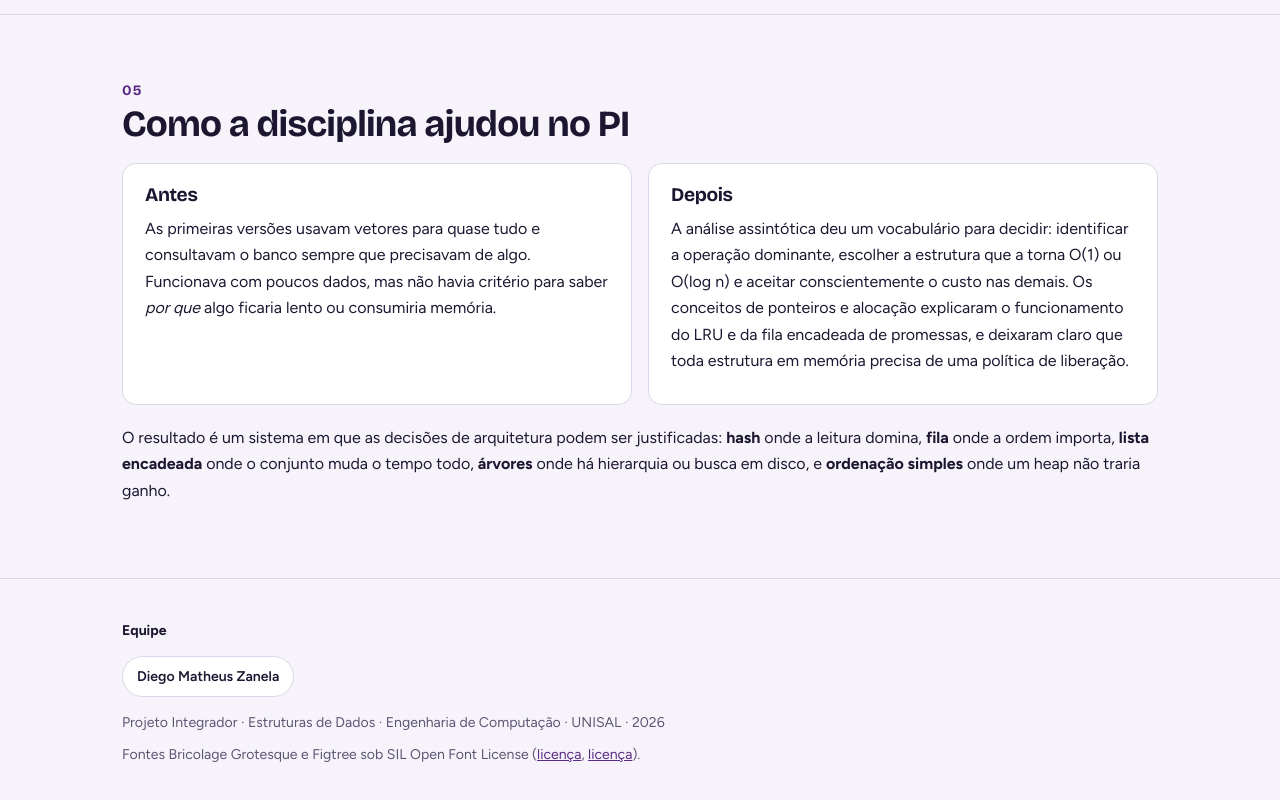
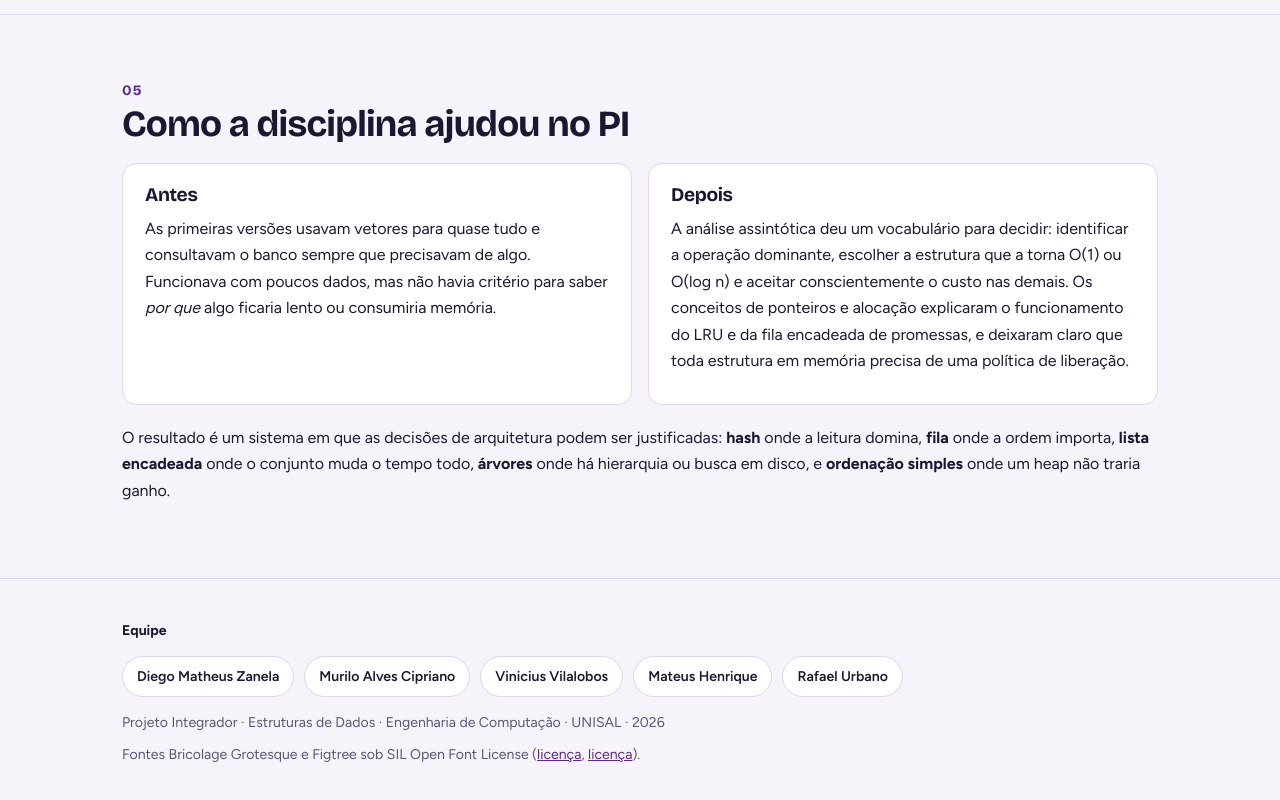
Before and after one commit to Diegoz14/ADC2-Estrutura-de-dados, a plain HTML site: page index.html in a window 1280 px wide. Shown: the part 8525-9325 px from the top of the page. Drawn offline with Linux system fonts and the light colour scheme.

Commit message:
Adiciona integrantes da equipe

```diff
--- a/index.html
+++ b/index.html
@@ -374,7 +374,7 @@ footer{padding:40px 0 60px;border-top:1px solid var(--line);color:var(--muted);f
 
 <footer><div class="wrap">
   <b style="color:var(--text)">Equipe</b>
-  <div class="team"><span>Diego Matheus Zanela</span></div>
+  <div class="team"><span>Diego Matheus Zanela</span><span>Murilo Alves Cipriano</span><span>Vinicius Vilalobos</span><span>Mateus Henrique</span><span>Rafael Urbano</span></div>
   <p>Projeto Integrador · Estruturas de Dados · Engenharia de Computação · UNISAL · 2026</p>
   <p>Fontes Bricolage Grotesque e Figtree sob SIL Open Font License (<a href="assets/OFL-bricolage-grotesque.txt">licença</a>, <a href="assets/OFL-figtree.txt">licença</a>).</p>
 </div></footer>
```
